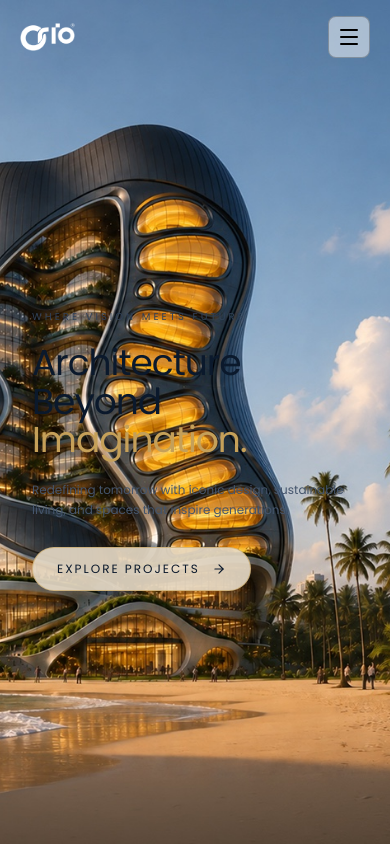
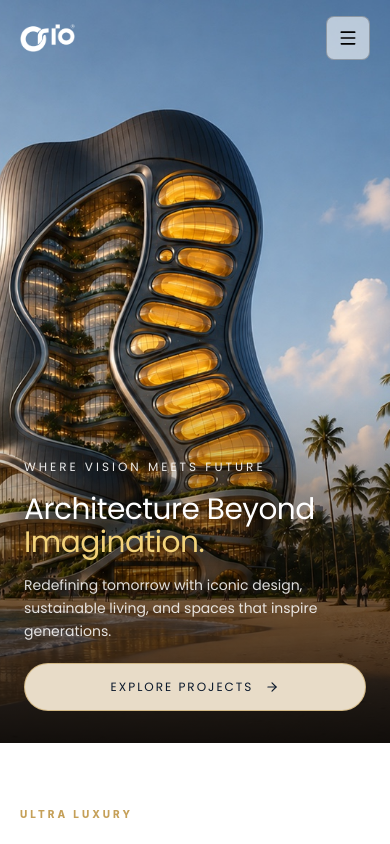
Before and after one commit to Milansaji/orion-pitch, a React (Vite) app: page / in a window 390 px wide. Shown: the top 844 px of the page. Built offline with nearby package versions, Linux system fonts and the light colour scheme.

Commit message:
mobile view fixed

```diff
--- a/src/components/Header.jsx
+++ b/src/components/Header.jsx
@@ -37,13 +37,14 @@ export default function Header() {
           </a>
         </div>
 
-        {/* Mobile Menu Button Trigger */}
+        {/* Mobile Menu Button — 44px+ tap target */}
         <button
           onClick={() => setMobileMenuOpen(!mobileMenuOpen)}
-          className="lg:hidden text-black p-2 rounded-lg border border-black/25 bg-white/50 focus:outline-none"
+          className="lg:hidden relative text-black min-w-11 min-h-11 w-11 h-11 inline-flex items-center justify-center rounded-lg border border-black/25 bg-white/60 focus:outline-none focus-visible:ring-2 focus-visible:ring-[#c5a059]"
           aria-label="Toggle Navigation Menu"
+          aria-expanded={mobileMenuOpen}
         >
-          {mobileMenuOpen ? <X className="w-6 h-6" /> : <Menu className="w-6 h-6" />}
+          {mobileMenuOpen ? <X className="w-5 h-5" /> : <Menu className="w-5 h-5" />}
         </button>
 
       </div>
--- a/src/components/HeroBaytley.jsx
+++ b/src/components/HeroBaytley.jsx
@@ -3,9 +3,12 @@ import { ArrowRight } from 'lucide-react';
 
 export default function HeroBaytley() {
   return (
-    <section id="hero" className="relative w-full h-screen min-h-[650px] sm:min-h-[750px] flex items-center justify-start text-left overflow-hidden bg-[#e8e4dc] select-none font-poppins">
+    <section
+      id="hero"
+      className="relative w-full h-[88svh] min-h-[520px] max-h-[760px] sm:h-screen sm:min-h-[750px] sm:max-h-none flex items-end sm:items-center justify-start text-left overflow-hidden bg-[#e8e4dc] select-none font-poppins"
+    >
 
-      {/* Full-bleed hero image — no dark overlays */}
+      {/* Full-bleed hero image */}
       <div className="absolute inset-0 z-0">
         <picture className="w-full h-full block">
           <source
@@ -15,33 +18,42 @@ export default function HeroBaytley() {
           <img
             src="/assets/orion_images/WhatsApp Image 2026-08-10 at 1.12.49 PM.jpeg"
             alt="Architecture Beyond Imagination Background"
-            className="w-full h-full object-cover object-[80%_center]"
+            className="w-full h-full object-cover object-[80%_center] sm:object-[80%_center]"
           />
         </picture>
+
+        {/* Mobile-only bottom scrim for text legibility */}
+        <div
+          className="absolute inset-x-0 bottom-0 h-[48%] sm:hidden pointer-events-none bg-gradient-to-t from-black/80 via-black/45 to-transparent"
+          aria-hidden="true"
+        />
       </div>
 
-      {/* Left-aligned content with extra breathing room */}
-      <div className="relative z-10 w-full px-8 sm:px-16 lg:px-24 xl:px-28 pt-24 sm:pt-20 pb-10">
-        <div className="max-w-xl space-y-5 sm:space-y-7 text-left">
+      {/* Content */}
+      <div className="relative z-10 w-full px-6 sm:px-16 lg:px-24 xl:px-28 pt-24 pb-8 sm:pt-20 sm:pb-10">
+        <div className="max-w-xl space-y-4 sm:space-y-7 text-left">
 
-          <div className="text-[10px] sm:text-[14px] uppercase tracking-[3px] sm:tracking-[3.5px] font-normal text-slate-700">
+          <div className="text-[12px] sm:text-[14px] uppercase tracking-[3px] sm:tracking-[3.5px] font-normal text-white/90 sm:text-slate-700">
             WHERE VISION MEETS FUTURE
           </div>
 
-          <h1 className="text-4xl sm:text-6xl lg:text-[86px] text-[#0b192c] leading-[1.08] sm:leading-[1.05] tracking-[-1px] font-normal text-left">
-            Architecture<br />
-            Beyond<br />
-            <span className="text-[#c5a059] font-normal">Imagination.</span>
+          {/* Mobile: 2 lines; Desktop: 3 lines */}
+          <h1 className="text-[1.85rem] leading-[1.12] sm:text-6xl lg:text-[86px] sm:leading-[1.05] tracking-[-0.5px] sm:tracking-[-1px] font-normal text-left text-white sm:text-[#0b192c]">
+            Architecture{' '}
+            <br className="hidden sm:block" />
+            Beyond
+            <br />
+            <span className="text-[#f3d37a] sm:text-[#c5a059] font-normal">Imagination.</span>
           </h1>
 
-          <p className="text-slate-600 text-xs sm:text-sm lg:text-base leading-relaxed font-normal max-w-md text-left">
+          <p className="text-white/85 sm:text-slate-600 text-sm sm:text-sm lg:text-base leading-relaxed font-normal max-w-md text-left">
             Redefining tomorrow with iconic design, sustainable living, and spaces that inspire generations.
           </p>
 
-          <div className="pt-2">
+          <div className="pt-1 sm:pt-2">
             <a
               href="#projects"
-              className="inline-flex items-center space-x-3 text-[12px] sm:text-xs uppercase tracking-[2px] font-normal text-[#0b192c] border border-[#c5a059]/60 bg-[#e8dcc8]/90 hover:bg-[#d4af37] px-6 sm:px-8 py-3 sm:py-3.5 rounded-full transition-all duration-300 group"
+              className="inline-flex w-full sm:w-auto justify-center items-center space-x-3 text-[12px] sm:text-xs uppercase tracking-[2px] font-normal text-[#0b192c] border border-[#c5a059]/60 bg-[#e8dcc8] sm:bg-[#e8dcc8]/90 hover:bg-[#d4af37] px-6 sm:px-8 py-3.5 sm:py-3.5 rounded-full transition-all duration-300 group"
             >
               <span>EXPLORE PROJECTS</span>
               <ArrowRight className="w-3.5 h-3.5 sm:w-4 sm:h-4 text-[#0b192c]" />
```
